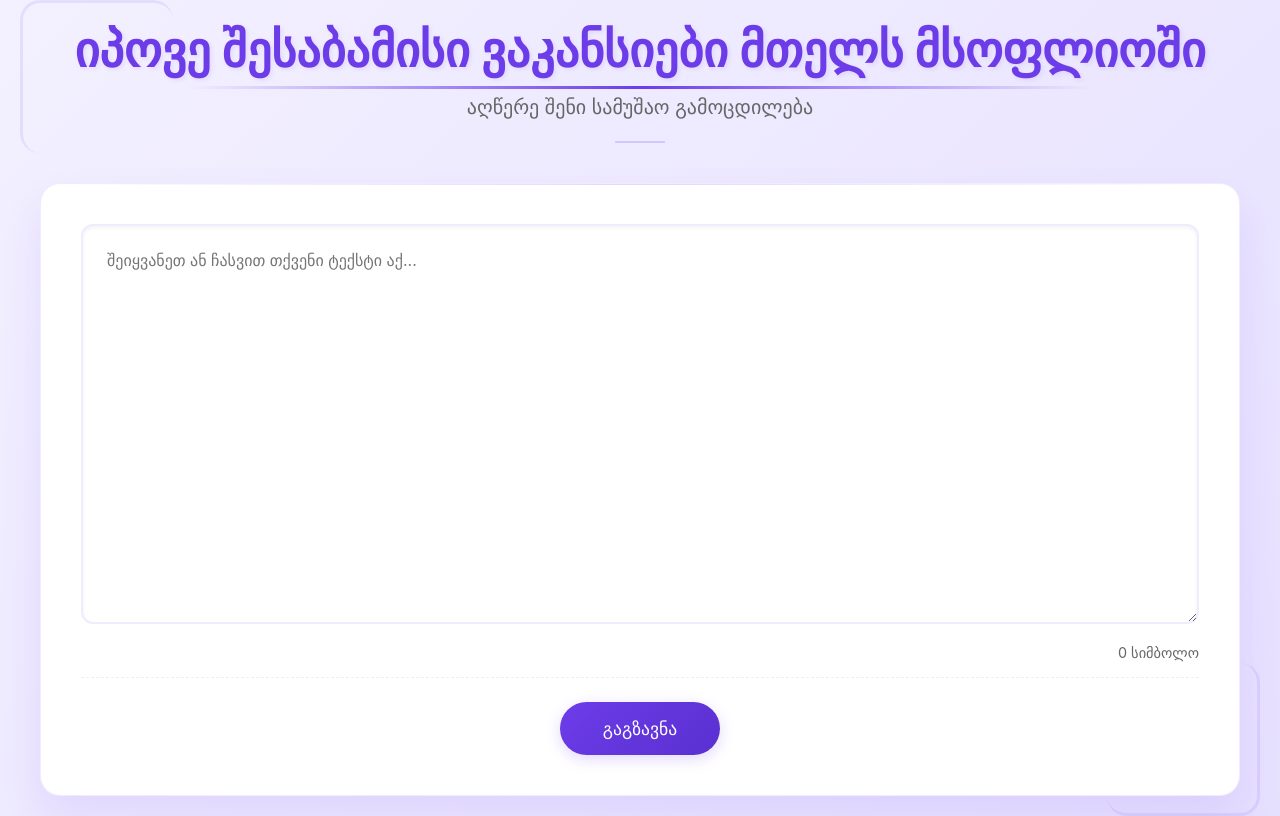
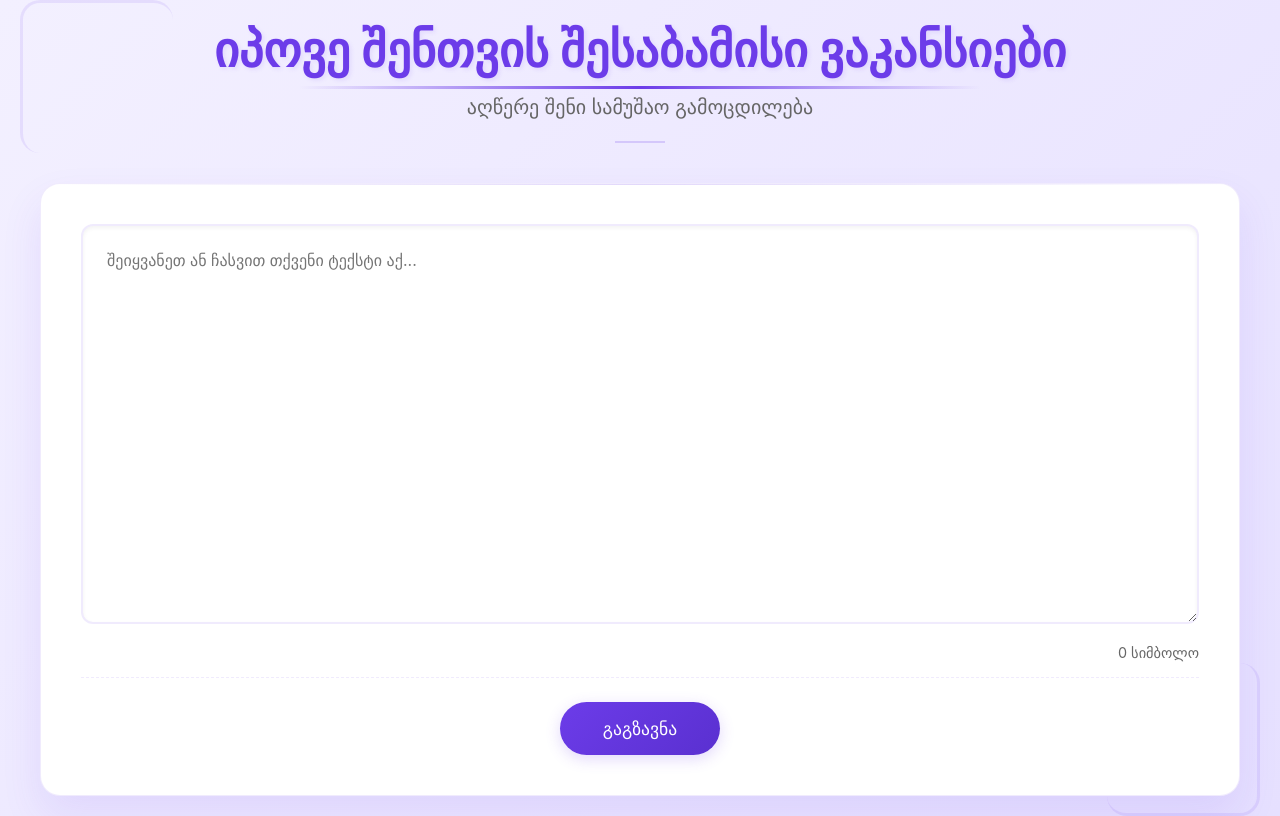
Before and after one commit to KetiBochorishvili/MCP-Hackathon, a plain HTML site: page index.html in a window 1280 px wide. Drawn offline with nearby package versions, Linux system fonts and the light colour scheme.

Commit message:
update title

```diff
--- a/index.html
+++ b/index.html
@@ -12,7 +12,7 @@
     <div class="container">
         <!-- Input Page -->
         <div id="inputPage">
-            <h1>იპოვე შესაბამისი ვაკანსიები მთელს მსოფლიოში</h1>
+            <h1>იპოვე შენთვის შესაბამისი ვაკანსიები</h1>
             <p class="description">აღწერე შენი სამუშაო გამოცდილება</p>
 
             <div class="input-card">
```
